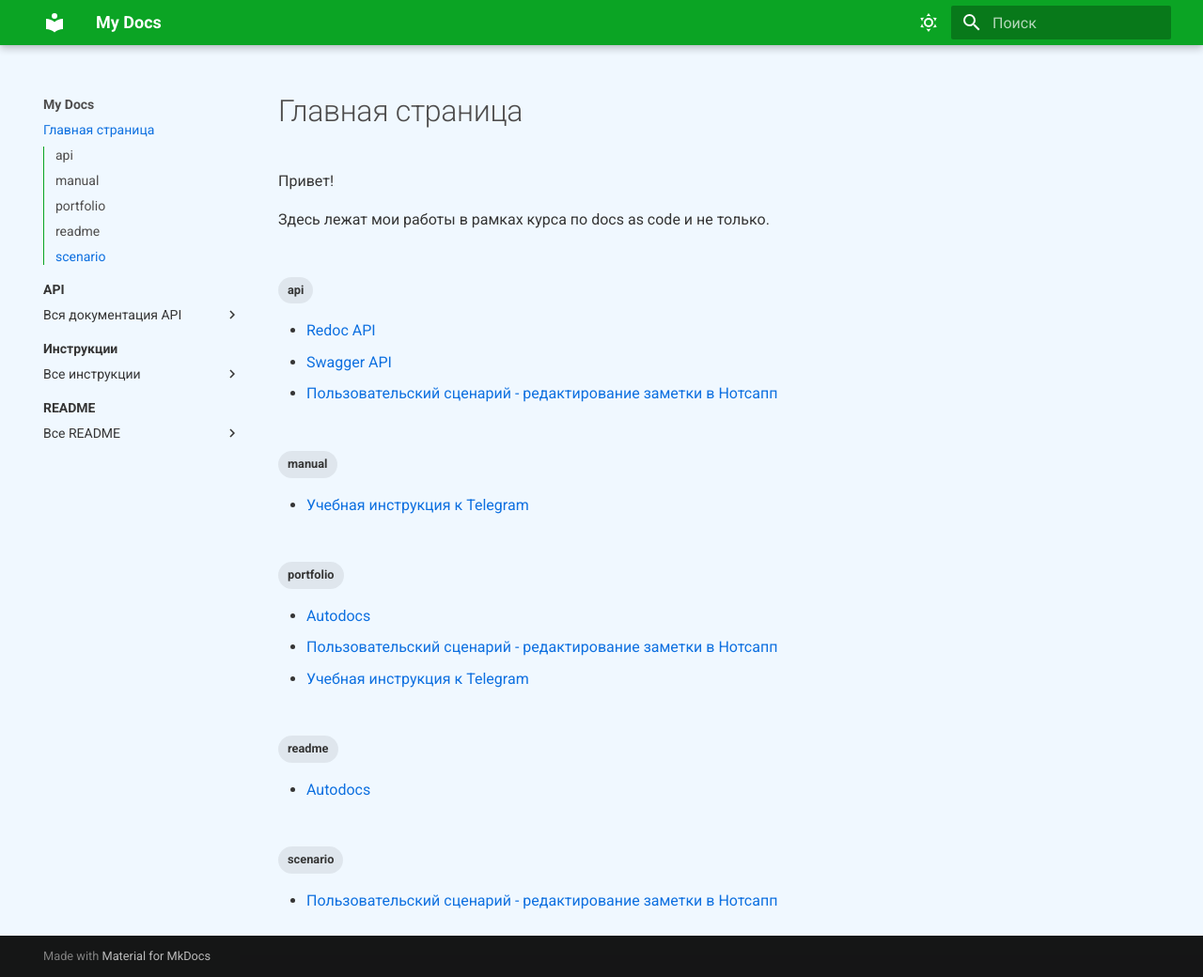
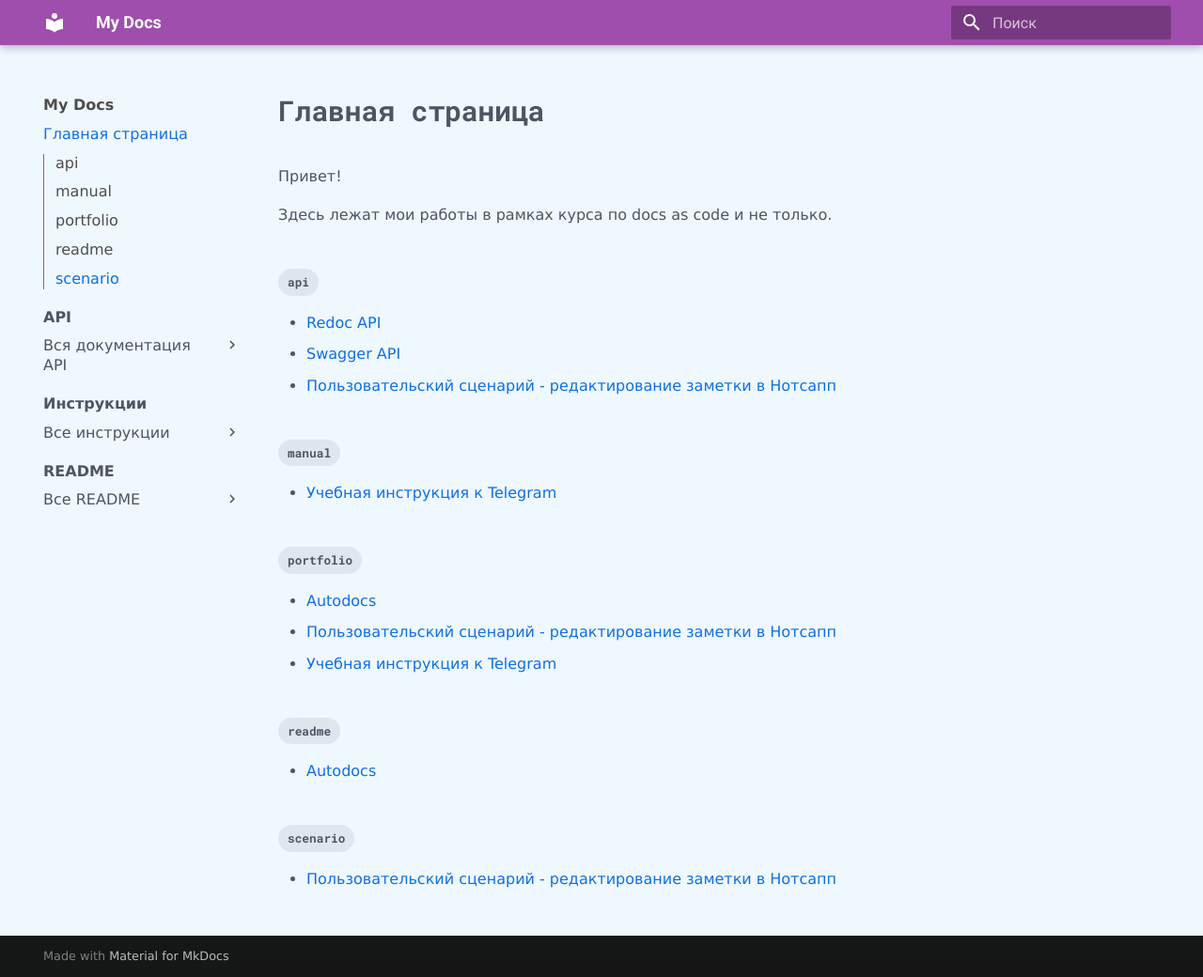
Before and after one commit to lopefre/docs-test-project, an MkDocs documentation site: the page built from docs/index.md, in a window 1280 px wide and 1040 px high. Shown: the whole window at 94% size. Built offline with MkDocs 1.6.1 and Material for MkDocs 9.7.7, drawn with Linux system fonts in a browser that asks for light colours.

Commit message:
change color scheme, add snippets

```diff
--- a/docs/stylesheets/extra.css
+++ b/docs/stylesheets/extra.css
@@ -1,7 +1,7 @@
 /* Настройки светлой схемы */
 
 [data-md-color-scheme="default"] {
-  --md-primary-fg-color: #0ba424; /*Основной цвет*/
+  --md-primary-fg-color: #9f4ead; /*Основной цвет*/
   --md-accent-fg-color: #1565C0; /*Акцентный цвет*/
   --md-typeset-a-color: #0e70e0; /*Цвет ссылок*/
   --md-default-bg-color: #f0f8ff; /*Фоновый цвет*/
@@ -23,3 +23,41 @@
   --md-code-fg-color: #5c5b5b; /*Цвет текста в блоке кода*/
   --md-default-fg-color--light: #4e4d4d; /*Цвет h1 и заголовков блоков toc и nav*/
 }
+
+/*Параметры текста статей*/
+.md-typeset {
+    font-family: 'Verdana', 'arial';
+    font-weight: 200;
+    font-size: 16px;
+    color: #4b5563;
+}
+/*Параметры текста nav и toc*/
+.md-nav {
+    font-family: 'Verdana', 'arial';
+    font-weight: 400;
+    font-size: 16px;
+    color: #4b5563;
+}
+
+
+.md-content h1, .md-content h2, .md-content h3, .md-content h4 {
+    font-family: 'Roboto Mono';
+    font-weight: 600;
+    color: #4b5563;
+}
+
+.md-content h1 {
+    font-size: 30px;
+}
+
+.md-content h2 {
+    font-size: 24px;
+}
+
+.md-content h3 {
+    font-size: 21px;
+}
+
+.md-content h4 {
+    font-size: 18px;
+}
--- a/mkdocs.yaml
+++ b/mkdocs.yaml
@@ -10,9 +10,9 @@ theme: # Тема сайта, информация о ее параметрах
   palette: # Настройки светлой и тёмной тем
     # Настройки светлой темы
     - scheme: default
-      toggle:
-        icon: material/weather-sunny # Иконка для активации светлой темы
-        name: Выключить солнышко # Всплывающий текст-подсказка
+      #toggle:
+        #icon: material/weather-sunny # Иконка для активации светлой темы
+        #name: Выключить солнышко # Всплывающий текст-подсказка
       primary: blue # Основной цвет
       accent: purple # Акцентный цвет
       # вы можете использовать любой цвет из списка:
@@ -21,12 +21,12 @@ theme: # Тема сайта, информация о ее параметрах
       # grey; blue grey; black; white
 
     # Настройки тёмной темы
-    - scheme: slate
-      toggle:
-        icon: material/weather-night
-        name: Позвать солнышко
-      primary: deep purple
-      accent: blue
+    #- scheme: slate
+      #toggle:
+        #icon: material/weather-night
+        #name: Позвать солнышко
+      #primary: deep purple
+      #accent: blue
 
   features: # настройки функциональностей темы
     - navigation.sections # Добавление разделов верхнего уровня в боковом меню, отключение спойлеров в боковом меню
@@ -75,6 +75,7 @@ markdown_extensions: # Расширения markdown
   - pymdownx.highlight: # Подсветка синтаксиса в блоках кода
       anchor_linenums: true
   - pymdownx.superfences # Поддержка вложенных блоков кода
+  - pymdownx.snippets
   - pymdownx.emoji: # Иконки и эмодзи
       emoji_index: !!python/name:material.extensions.emoji.twemoji
       emoji_generator: !!python/name:material.extensions.emoji.to_svg
```
Also changed, not shown: docs/api/notesapp.md (+1 -1 lines), docs/api/redoc-api.md (+2 -0 lines), docs/api/swagger-api.md (+2 -0 lines), 1 other file.
